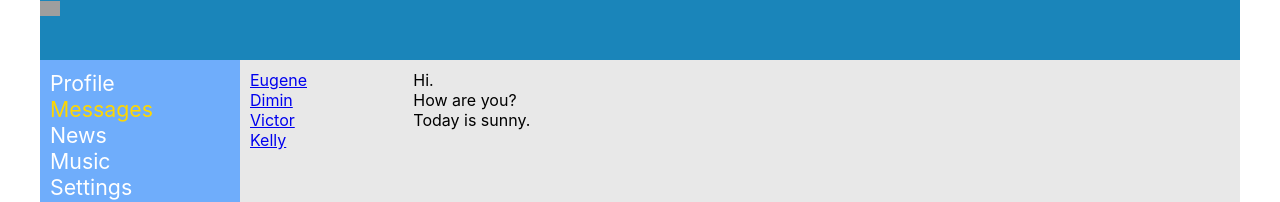
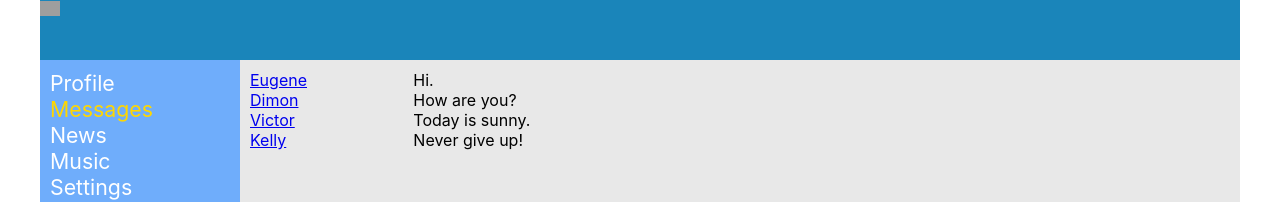
Before and after one commit to Buffrus/educational-social-network, a React (Create React App) app: page /dialogs in a window 1280 px wide. Shown: the top 202 px of the page. Built offline with nearby package versions, Linux system fonts and the light colour scheme; grey boxes are pictures that could not be loaded.

Commit message:
Separate the Data from the Component

```diff
--- a/src/components/Dialogs/Dialogs.jsx
+++ b/src/components/Dialogs/Dialogs.jsx
@@ -20,19 +20,58 @@ const Message = (props) => {
   )
 }
 
+let dialogsData = [
+  {
+    id: 1,
+    name: "Eugene"
+  },
+  {
+    id: 2,
+    name: "Dimon"
+  },
+  {
+    id: 3,
+    name: "Victor"
+  },
+  {
+    id: 4,
+    name: "Kelly"
+  }
+]
+
+let messagesData = [
+  {
+    id: 1,
+    message: "Hi."
+  },
+  {
+    id: 2,
+    message: "How are you?"
+  },
+  {
+    id: 3,
+    message: "Today is sunny."
+  },
+  {
+    id: 4,
+    message: "Never give up!"
+  }
+]
+
 const Dialogs = (props) => {
   return (
     <div className={classes.dialogs}>
       <div className={classes.dialogsItems}>
-        <DialogItem name="Eugene" id="1" />
-        <DialogItem name="Dimin" id="2" />
-        <DialogItem name="Victor" id="3" />
-        <DialogItem name="Kelly" id="4" />
+        <DialogItem name={dialogsData[0].name} id={dialogsData[0].id} />
+        <DialogItem name={dialogsData[1].name} id={dialogsData[1].id} />
+        <DialogItem name={dialogsData[2].name} id={dialogsData[2].id} />
+        <DialogItem name={dialogsData[3].name} id={dialogsData[3].id} />
       </div>
       <div className={classes.messages}>
-        <Message message="Hi." />
-        <Message message="How are you?" />
-        <Message message="Today is sunny." />
+        <Message message={messagesData[0].message} />
+        <Message message={messagesData[1].message} />
+        <Message message={messagesData[2].message} />
+        <Message message={messagesData[3].message} />
       </div>
     </div>
   )
--- a/src/components/Profile/MyPosts/MyPosts.jsx
+++ b/src/components/Profile/MyPosts/MyPosts.jsx
@@ -1,6 +1,29 @@
 import React from 'react';
 import classes from './MyPosts.module.css';
 import Post from './Post/Post';
+
+let postsData = [
+  {
+    id: 1,
+    message: "Hello, World! It's my first post.",
+    like_count: 1
+  },
+  {
+    id: 2,
+    message: "Today is a cool day.",
+    like_count: 5
+  },
+  {
+    id: 3,
+    message: "Every day gives you an opportunity to become better.",
+    like_count: 13
+  },
+  {
+    id: 4,
+    message: "You can make the world a better place.",
+    like_count: 16
+  }
+]
 
 const MyPosts = () => {
   return (
@@ -17,8 +40,10 @@ const MyPosts = () => {
         </div>
       </div>
       <div className={classes.posts}>
-        <Post message="Hello, World! It's my first post." like_count="20" />
-        <Post message="Today is a cool day." like_count="15" />
+        <Post message={postsData[0].message} like_count={postsData[0].like_count} />
+        <Post message={postsData[1].message} like_count={postsData[1].like_count} />
+        <Post message={postsData[2].message} like_count={postsData[2].like_count} />
+        <Post message={postsData[3].message} like_count={postsData[3].like_count} />
       </div>
     </div>
   )
```
